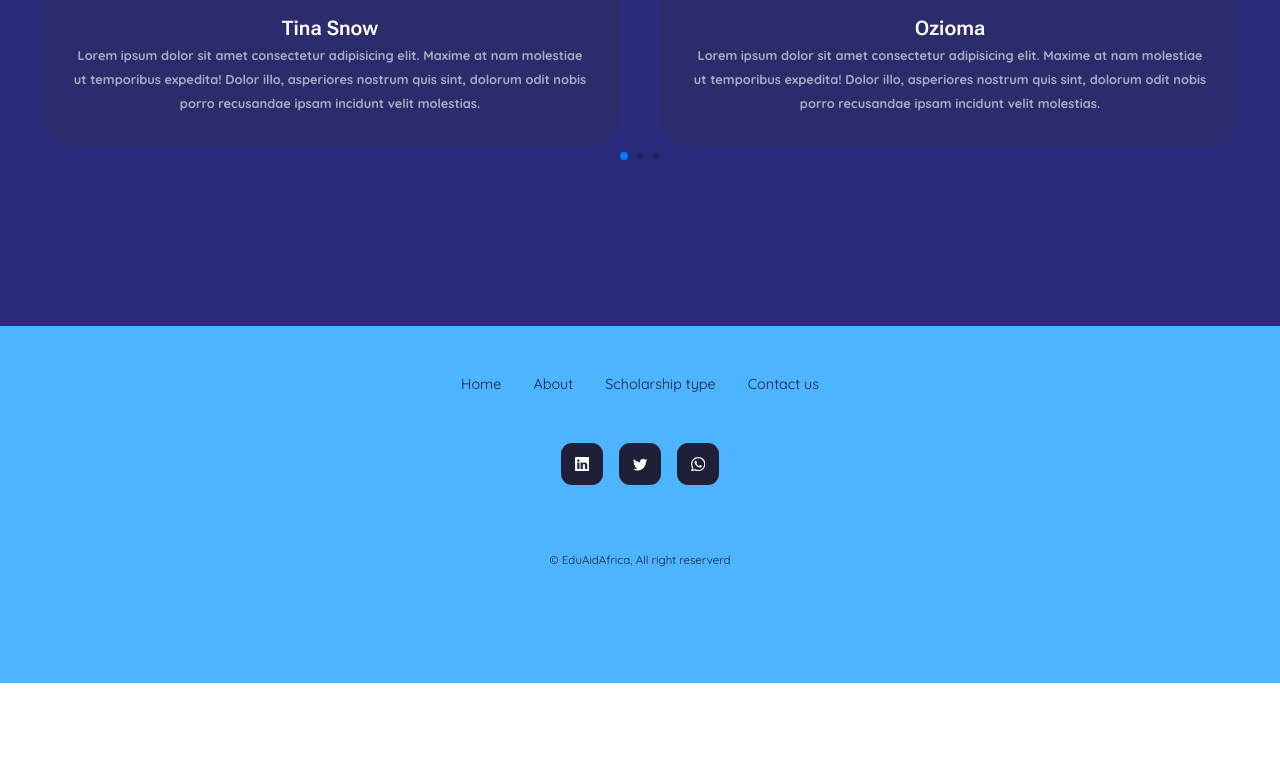
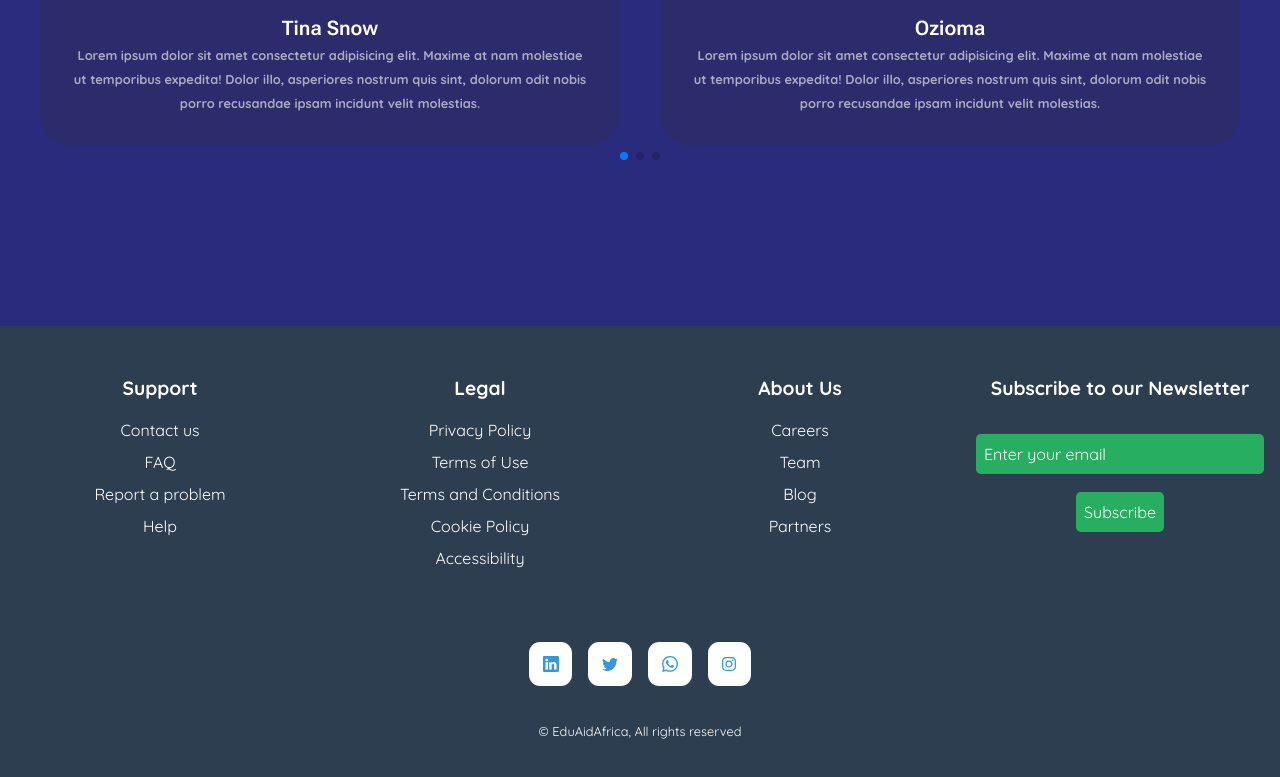
Before and after one commit to Bsakwa/EduAidAfrica, a React (Vite) app in the folder client/: page / in a window 1280 px wide. Shown: the part 2421-3198 px from the top of the page. Before the commit the page ends 3104 px from the top, so only its background shows below. Built offline with nearby package versions, Linux system fonts and the light colour scheme.

Commit message:
Modifying our User Interface

```diff
--- a/client/src/componets/Login/Login_Hero.jsx
+++ b/client/src/componets/Login/Login_Hero.jsx
@@ -131,8 +131,6 @@ const Login_Hero = () => {
         <div className="form-content   gap-[10rem] overflow-hidden w-full h-[87vh] flex justify-between items-center">
           <div className="text w-full flex justify-center">
             <h1 className="capitalize w-full flex font-quicksand text-[2rem] font-bold ml-[2rem] text-yellow-50 text-center w-[20rem]">
-              Powering your career by getting scholarships to your dream
-              university around the world.
             </h1>
           </div>
           <div className="form flex relative bg-white w-full flex-col rounded-[1rem] items-center p-3  mr-5 mt-10 justify-start">
--- a/client/src/componets/Login/styles.css
+++ b/client/src/componets/Login/styles.css
@@ -9,12 +9,11 @@ body {
 }
 
 .form-content {
-  background: linear-gradient(98deg, #6eabf031, #60d6e8),
-    url(../../assets/hero-bg-4.jpg);
+  background: url(../../assets/online-certificate-course.svg);
   background-repeat: no-repeat;
-  background-position: center;
+  background-position: left center; /* Center the background image on the left side */
   background-attachment: fixed;
-  background-size: cover;
+  background-size: auto 130%;
 }
 
 fieldset {
@@ -30,5 +29,5 @@ input[type="password"] {
 
 .herocontainer {
   margin-top: 80px;
-  height:calc(100vh - 200px);
+  height: calc(110vh - 258px);
 }
--- a/client/src/componets/main_componet/Home/News and update/N_u.jsx
+++ b/client/src/componets/main_componet/Home/News and update/N_u.jsx
@@ -14,7 +14,7 @@ const N_u = () => {
     <div className='w-full h-full p-7 '>
       <div className="header flex items-center justify-center ">
             <h1 className='text-4xl  font-bold  text-green-100   font-quicksand'>
-                  check out for lastest scholarships
+                  check out for latest scholarships
             </h1>
             <span className='font-semibold  font-roboto text-blue-500 hover:text-red-400' ></span >
       </div>
--- a/client/src/componets/main_componet/Home/footer/footer.css
+++ b/client/src/componets/main_componet/Home/footer/footer.css
@@ -1,71 +1,106 @@
-footer{
-      background-color: var(--color-primary);
+/* Add your global styles above if any */
+
+body {
+  margin: 0; /* Ensure no default margin for the body */
+}
+
+footer {
+  background-color: #2c3e50; /* Updated background color for better contrast */
   padding: 3rem 0;
   text-align: center;
-      font-size: 0.9rem;
+  font-size: 1rem; /* Increased font size for text */
   margin-top: 7rem;
+  color: #ffffff;
+  display: flex;
+  flex-wrap: wrap;
+  justify-content: space-around;
 }
 
-  footer a{
-      color: var(--color-bg);
+.support-section,
+.legal-section,
+.subscribe-section,
+.about-section {
+  width: 25%;
+  box-sizing: border-box;
+  margin-bottom: 2rem;
 }
 
-  .footer_log{
-      font-size: 2rem;
-      font-weight: 500;
-      margin-bottom: 2rem;
-      display: inline-block;
+.support-section h3,
+.legal-section h3,
+.subscribe-section h3,
+.about-section h3 {
+  margin-bottom: 1rem;
+  font-size: 1.2rem; /* Increased font size for heading */
+  font-weight: bold;
 }
 
+.support-links,
+.legal-links,
+.about-links {
+  list-style: none;
+  padding: 0;
+  margin: 0;
+}
 
+.support-links a,
+.legal-links a,
+.about-links a {
+  color: #ffffff;
+  text-decoration: none;
+  display: block;
+  margin-bottom: 0.5rem;
+  font-size: 1rem; /* Increased font size for text */
+}
 
-  .permalinks{
+.support-links a:hover,
+.legal-links a:hover,
+.about-links a:hover {
+  text-decoration: underline;
+}
+
+.subscribe-section input,
+.subscribe-section button {
+  margin-top: 1rem;
+  padding: 0.5rem;
+  font-size: 1rem; /* Increased font size for the button */
+  color: #ffffff; /* Text color for the button */
+  background-color: #27ae60; /* Updated button color for better contrast */
+  border: none;
+  border-radius: 0.3rem;
+  cursor: pointer;
+}
+
+.subscribe-section input::placeholder {
+  color: #ffffff; /* Set placeholder text color to white */
+}
+
+.subscribe-section button:hover {
+  background-color: #219a52; /* Hover color for the button */
+}
+
+.footer_socials {
   display: flex;
   justify-content: center;
-      gap: 2rem;
-      margin:0 auto 3rem ;
+  align-items: center; /* Center the social links horizontally */
+  gap: 1rem;
+  margin-top: 2rem;
 }
 
-
-
-
-
-  .footer_socials{
-      display: flex;
-      justify-content: center;
-      gap: 1rem;
-      margin-bottom:4rem ;
-  }
-
-  .footer_socials a
-  {
-      background: var(--color-bg);
-      color: var(--color-white);
+.footer_socials a {
+  background: #ffffff;
+  color: #3498db;
   padding: 0.8rem;
   border-radius: 0.7rem;
   border: 1px solid transparent;
 }
 
-  .footer_socials a:hover{
+.footer_socials a:hover {
   background: transparent;
-      color: var(--color-bg);
-      border-color: var(--color-bg);
+  color: #ffffff;
+  border-color: #ffffff;
 }
 
-
-
-  .footer_copy-right{
-      margin-bottom: 4rem;
-      color: var(--color-bg);
+.footer_copy-right {
+  width: 100%;
+  margin-top: 2rem;
 }
-
-  @media screen and (max-width:600px){
-      .permalinks{
-          flex-direction: column;
-          gap: 1.5rem;
-      }
-
-      .footer_socials{
-          margin-bottom: 2.6rem;
-      }
-  }
--- a/client/src/componets/main_componet/Home/footer/footer.jsx
+++ b/client/src/componets/main_componet/Home/footer/footer.jsx
@@ -1,47 +1,98 @@
 import React from "react";
 import "./footer.css";
 import { BsTwitter } from "react-icons/bs";
-import { BsGithub } from "react-icons/bs";
 import { BsLinkedin } from "react-icons/bs";
 import { ImWhatsapp } from "react-icons/im";
+import { FaInstagram } from "react-icons/fa"; // Import Instagram icon
 
 const Footer = () => {
   return (
     <footer>
-      <a href="#" className="footer_logo"></a>
-      <ul className="permalinks">
+      <div className="support-section">
+        <h3>Support</h3>
+        <ul className="support-links">
           <li>
-          <a href="#">Home</a>
+            <a href="#">Contact us</a>
           </li>
           <li>
-          <a href="#about">About</a>
+            <a href="#">FAQ</a>
           </li>
           <li>
-          <a href="#eexpirience">Scholarship type</a>
+            <a href="#">Report a problem</a>
           </li>
-
           <li>
-          <a href="#contact">Contact us</a>
+            <a href="#">Help</a>
           </li>
         </ul>
+      </div>
+
+      <div className="legal-section">
+        <h3>Legal</h3>
+        <ul className="legal-links">
+          <li>
+            <a href="#">Privacy Policy</a>
+          </li>
+          <li>
+            <a href="#">Terms of Use</a>
+          </li>
+          <li>
+            <a href="#">Terms and Conditions</a>
+          </li>
+          <li>
+            <a href="#">Cookie Policy</a>
+          </li>
+          <li>
+            <a href="#">Accessibility</a>
+          </li>
+        </ul>
+      </div>
+
+      <div className="about-section">
+        <h3>About Us</h3>
+        <ul className="about-links">
+          <li>
+            <a href="#">Careers</a>
+          </li>
+          <li>
+            <a href="#">Team</a>
+          </li>
+          <li>
+            <a href="#">Blog</a>
+          </li>
+          <li>
+            <a href="#">Partners</a>
+          </li>
+        </ul>
+      </div>
+
+      <div className="subscribe-section">
+        <h3>Subscribe to our Newsletter</h3>
+        {/* Add your newsletter subscription form or component here */}
+        <input type="email" placeholder="Enter your email" />
+        <button>Subscribe</button>
+      </div>
 
       <div className="footer_socials">
         <a
           href="https://www.linkedin.com/in/usaamah-ishola-503703208/"
-          target="_blank" rel="noreferrer"
+          target="_blank"
+          rel="noreferrer"
         >
           <BsLinkedin />
         </a>
         <a href="https://twitter.com" target="_blank" rel="noreferrer">
           <BsTwitter />
         </a>
-        <a href=" https://wa.me/+2348068751203" target="_blank">
+        <a href="https://wa.me/+2348068751203" target="_blank">
           <ImWhatsapp />
+        </a>
+        <a href="https://www.instagram.com" target="_blank" rel="noreferrer">
+          <FaInstagram />
         </a>
       </div>
 
       <div className="footer_copy-right">
-        <small>&copy; EduAidAfrica, All right reserverd</small>
+        <small>&copy; EduAidAfrica, All rights reserved</small>
       </div>
     </footer>
   );
```
Lines whose indentation alone changed are shown as unchanged.
